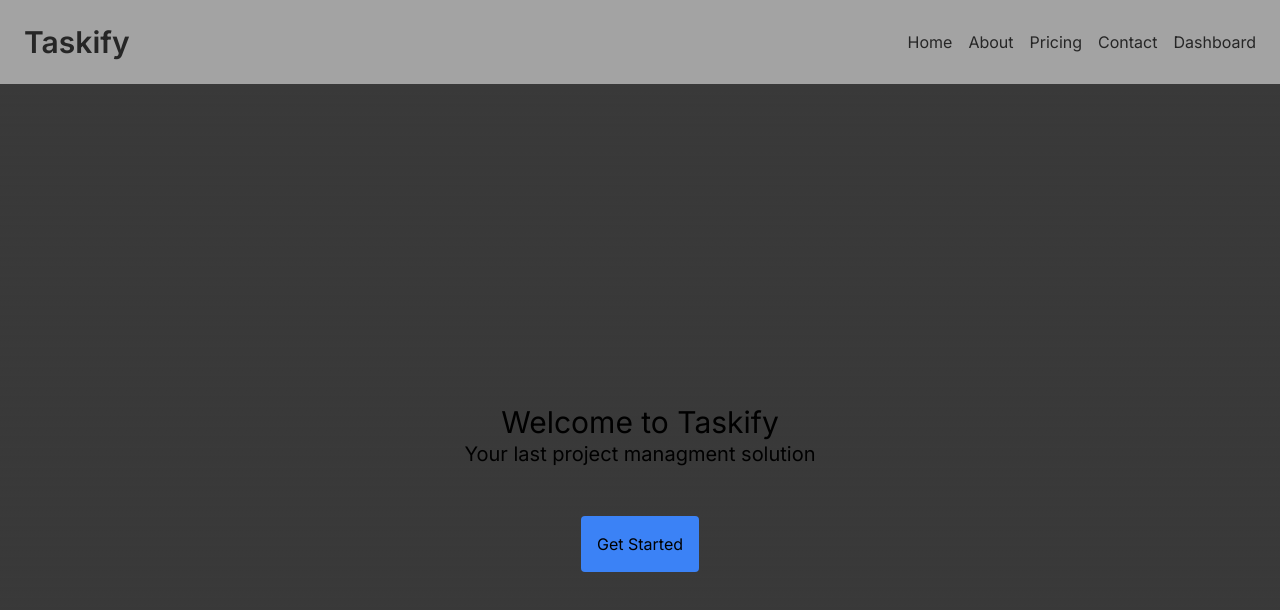
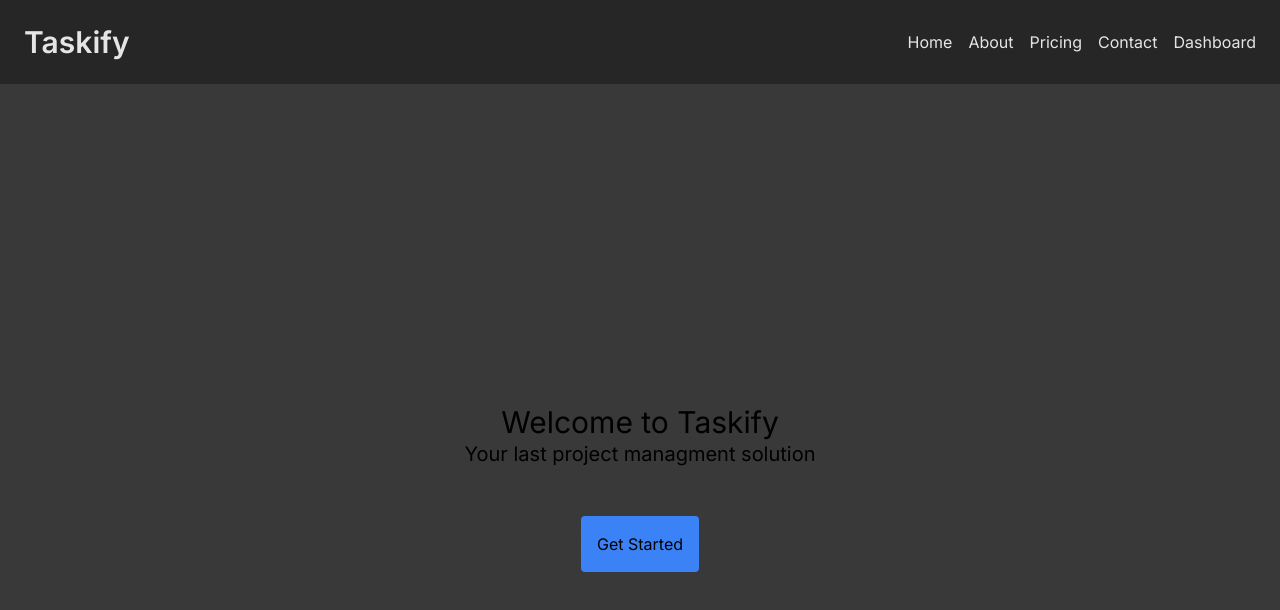
Before and after one commit to AlastiSolutions/taskify, a Next.js app: page / in a window 1280 px wide. Shown: the top 610 px of the page. Built offline with nearby package versions, Linux system fonts and the light colour scheme.

Commit message:
Update Navbar.tsx
update Navbar colors

```diff
--- a/components/ui/Navbar.tsx
+++ b/components/ui/Navbar.tsx
@@ -14,7 +14,7 @@ export default function Navbar() {
 
   return (
     <>
-      <div className="bg-neutral-400 text-neutral-800 p-4 md:p-6">
+      <div className="bg-neutral-800 text-neutral-200 p-4 md:p-6">
         <div className="flex items-center justify-between">
           <Link href="/">
             <h1 className="text-2xl md:text-3xl font-semibold">Taskify</h1>
```
